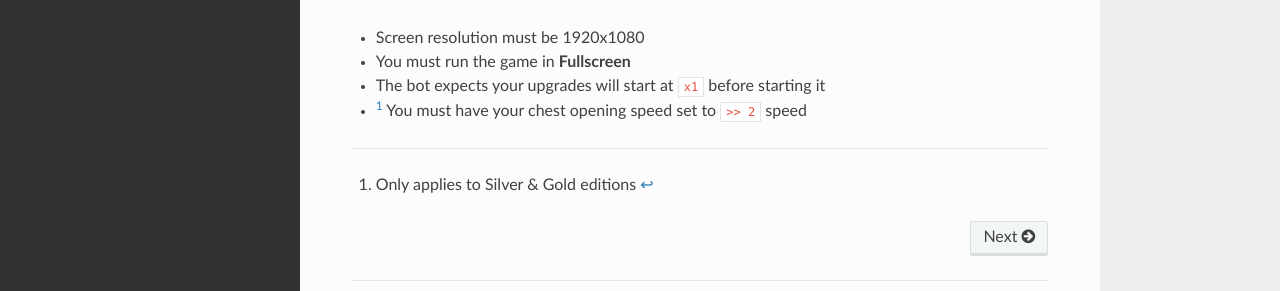
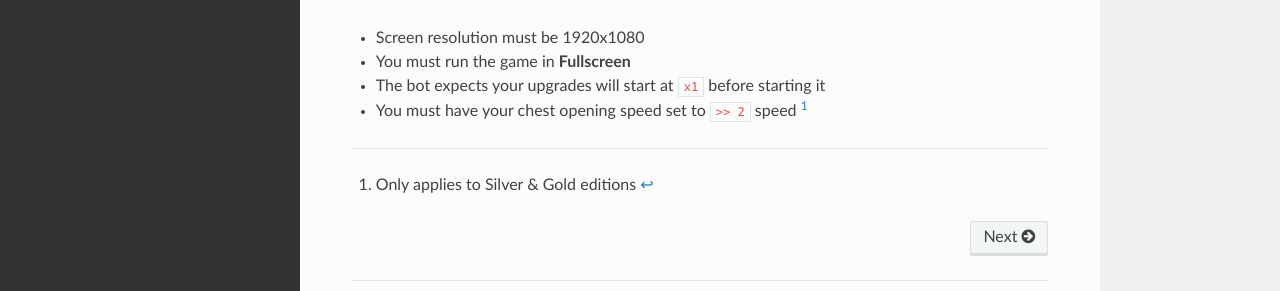
Before and after one commit to div0ky/firestone_docs, an MkDocs documentation site: the page built from docs/index.md, in a window 1280 px wide and 1187 px high. Shown: the part 837-1128 px from the top of the window. Built offline with MkDocs 1.6.1, drawn with Linux system fonts in a browser that asks for light colours; nearby versions of some CDN libraries.

Commit message:
20-04-04 [03:24:51]

```diff
--- a/docs/index.md
+++ b/docs/index.md
@@ -24,7 +24,7 @@ There are a few other things you'll need to know. We'll break down individual fe
 * Screen resolution must be 1920x1080
 * You must run the game in **Fullscreen**
 * The bot expects your upgrades will start at `x1` before starting it
-* [^1] You must have your chest opening speed set to `>> 2` speed
+* You must have your chest opening speed set to `>> 2` speed [^1]
 
 
 [^1]: Only applies to Silver & Gold editions
```
